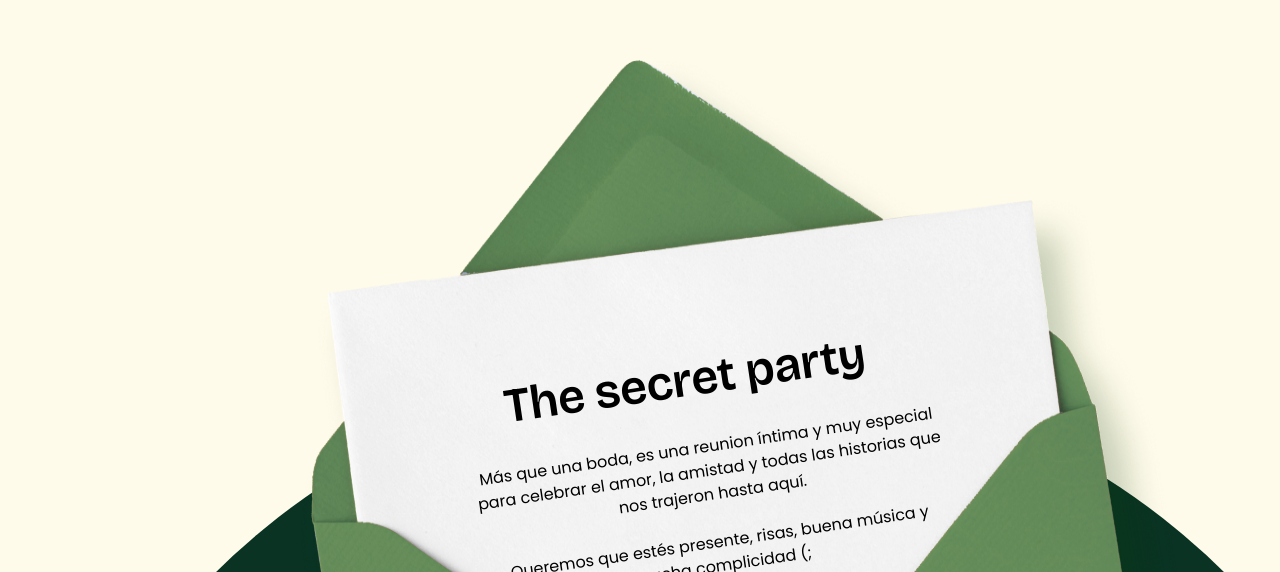
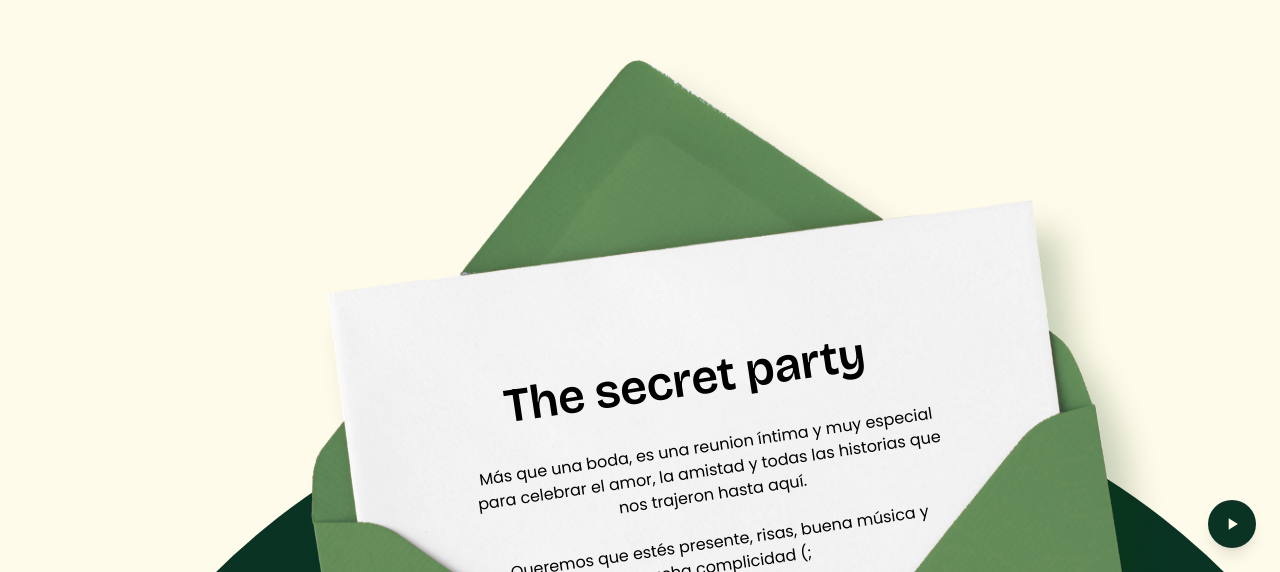
Before and after one commit to xoscar/wedding, a Next.js app: page / in a window 1280 px wide. Shown: the part 228-800 px from the top of the page. Built offline with nearby package versions, Linux system fonts and the light colour scheme; a web font is replaced by a local one.

Commit message:
adding music

```diff
--- /dev/null
+++ b/src/app/components/MusicPlayer.tsx
@@ -0,0 +1,42 @@
+"use client";
+
+import { useRef, useState, useCallback } from "react";
+
+export default function MusicPlayer() {
+  const audioRef = useRef<HTMLAudioElement>(null);
+  const [playing, setPlaying] = useState(false);
+
+  const toggle = useCallback(() => {
+    const audio = audioRef.current;
+    if (!audio) return;
+
+    if (playing) {
+      audio.pause();
+    } else {
+      audio.play();
+    }
+    setPlaying(!playing);
+  }, [playing]);
+
+  return (
+    <>
+      <audio ref={audioRef} src="/winter.mp3" loop preload="none" />
+      <button
+        onClick={toggle}
+        aria-label={playing ? "Pause music" : "Play music"}
+        className="fixed bottom-6 right-6 z-50 w-12 h-12 rounded-full bg-emerald-950 text-amber-50 flex items-center justify-center shadow-lg hover:scale-110 transition-transform cursor-pointer"
+      >
+        {playing ? (
+          <svg width="20" height="20" viewBox="0 0 24 24" fill="currentColor">
+            <rect x="6" y="4" width="4" height="16" rx="1" />
+            <rect x="14" y="4" width="4" height="16" rx="1" />
+          </svg>
+        ) : (
+          <svg width="20" height="20" viewBox="0 0 24 24" fill="currentColor">
+            <path d="M8 5v14l11-7z" />
+          </svg>
+        )}
+      </button>
+    </>
+  );
+}
--- a/src/app/page.tsx
+++ b/src/app/page.tsx
@@ -1,9 +1,11 @@
 import Image from "next/image";
 import CurlAnimation from "./components/CurlAnimation";
+import MusicPlayer from "./components/MusicPlayer";
 
 export default function Home() {
   return (
     <div className="w-full bg-amber-50 overflow-x-hidden wedding-wrapper">
+      <MusicPlayer />
       <div className="w-[1440px] h-[6770px] relative bg-amber-50 overflow-hidden mx-auto wedding-container">
         <div className="w-[1440px] h-[1440px] left-0 top-[594px] absolute bg-emerald-950 rounded-full" />
         <div className="w-[1440px] h-[1393px] left-0 top-[1271px] absolute bg-emerald-950" />
```
Also changed, not shown: 1 other file (tests, documents, lock files or other folders).
